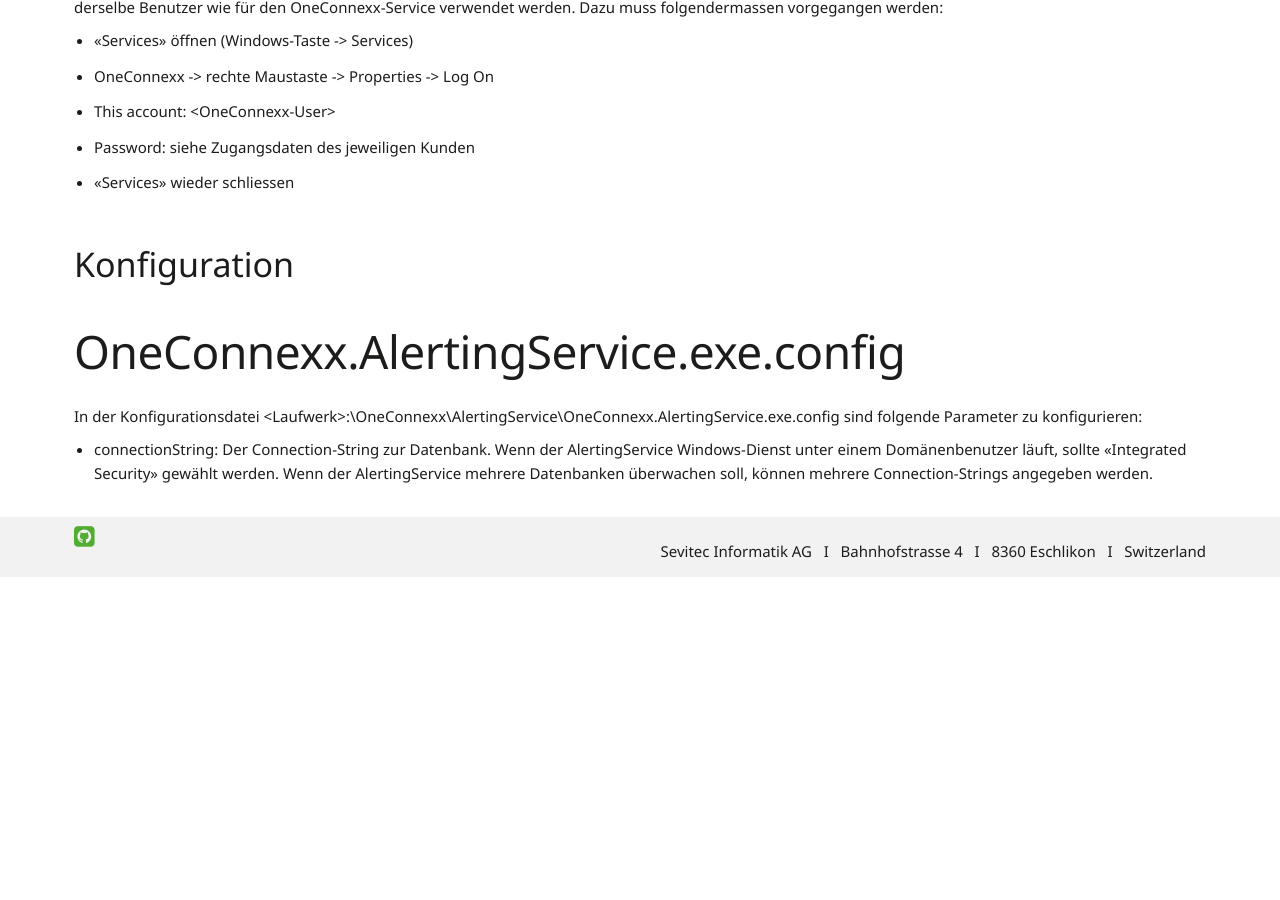
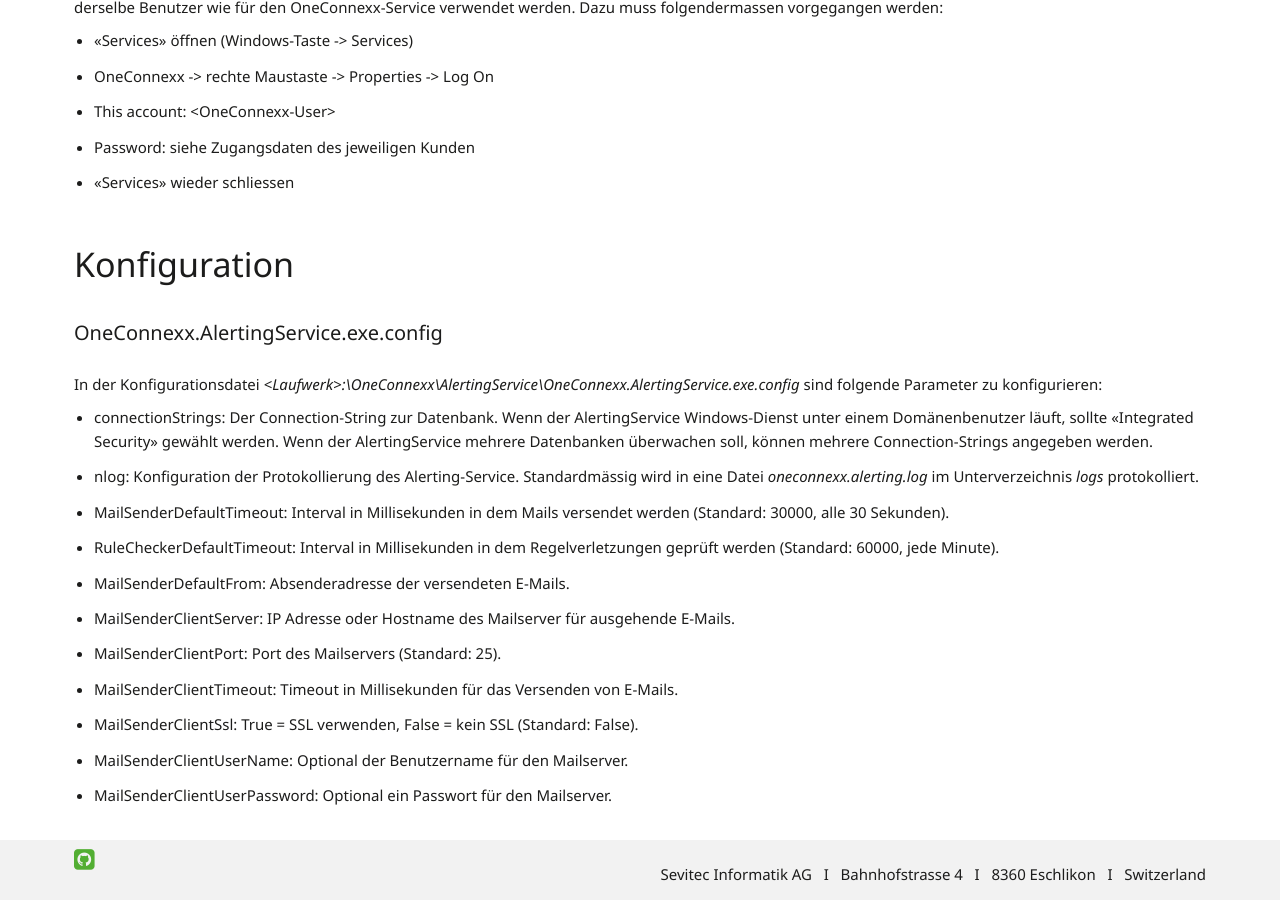
Before and after one commit to primesoft-group/oneconnexx-docs, a Jekyll site: the page built from _pages/setup/de/alerting.md, in a window 1280 px wide and 900 px high, scrolled down 1269 px. Built offline with Jekyll 4.4.1, drawn with Linux system fonts in a browser that asks for light colours; nearby versions of some CDN libraries; some web fonts are replaced; before the commit the page ends 1846 px from its top, so only the background shows below that.

Commit message:
Update alerting.md

```diff
--- a/_pages/setup/de/alerting.md
+++ b/_pages/setup/de/alerting.md
@@ -55,8 +55,18 @@
 
 ### Konfiguration
 
-## OneConnexx.AlertingService.exe.config
+##### OneConnexx.AlertingService.exe.config
 
-In der Konfigurationsdatei &lt;Laufwerk&gt;:\OneConnexx\AlertingService\OneConnexx.AlertingService.exe.config sind folgende Parameter zu konfigurieren:
+In der Konfigurationsdatei *&lt;Laufwerk&gt;:\OneConnexx\AlertingService\OneConnexx.AlertingService.exe.config* sind folgende Parameter zu konfigurieren:
 
-* connectionString: Der Connection-String zur Datenbank. Wenn der AlertingService Windows-Dienst unter einem Domänenbenutzer läuft, sollte «Integrated Security» gewählt werden. Wenn der AlertingService mehrere Datenbanken überwachen soll, können mehrere Connection-Strings angegeben werden.
+* connectionStrings: Der Connection-String zur Datenbank. Wenn der AlertingService Windows-Dienst unter einem Domänenbenutzer läuft, sollte «Integrated Security» gewählt werden. Wenn der AlertingService mehrere Datenbanken überwachen soll, können mehrere Connection-Strings angegeben werden.
+* nlog: Konfiguration der Protokollierung des Alerting-Service. Standardmässig wird in eine Datei *oneconnexx.alerting.log* im Unterverzeichnis *logs* protokolliert.
+* MailSenderDefaultTimeout: Interval in Millisekunden in dem Mails versendet werden (Standard: 30000, alle 30 Sekunden).
+* RuleCheckerDefaultTimeout: Interval in Millisekunden in dem Regelverletzungen geprüft werden (Standard: 60000, jede Minute).
+* MailSenderDefaultFrom: Absenderadresse der versendeten E-Mails.
+* MailSenderClientServer: IP Adresse oder Hostname des Mailserver für ausgehende E-Mails.
+* MailSenderClientPort: Port des Mailservers (Standard: 25).
+* MailSenderClientTimeout: Timeout in Millisekunden für das Versenden von E-Mails.
+* MailSenderClientSsl: True = SSL verwenden, False = kein SSL (Standard: False).
+* MailSenderClientUserName: Optional der Benutzername für den Mailserver.
+* MailSenderClientUserPassword: Optional ein Passwort für den Mailserver.
```
